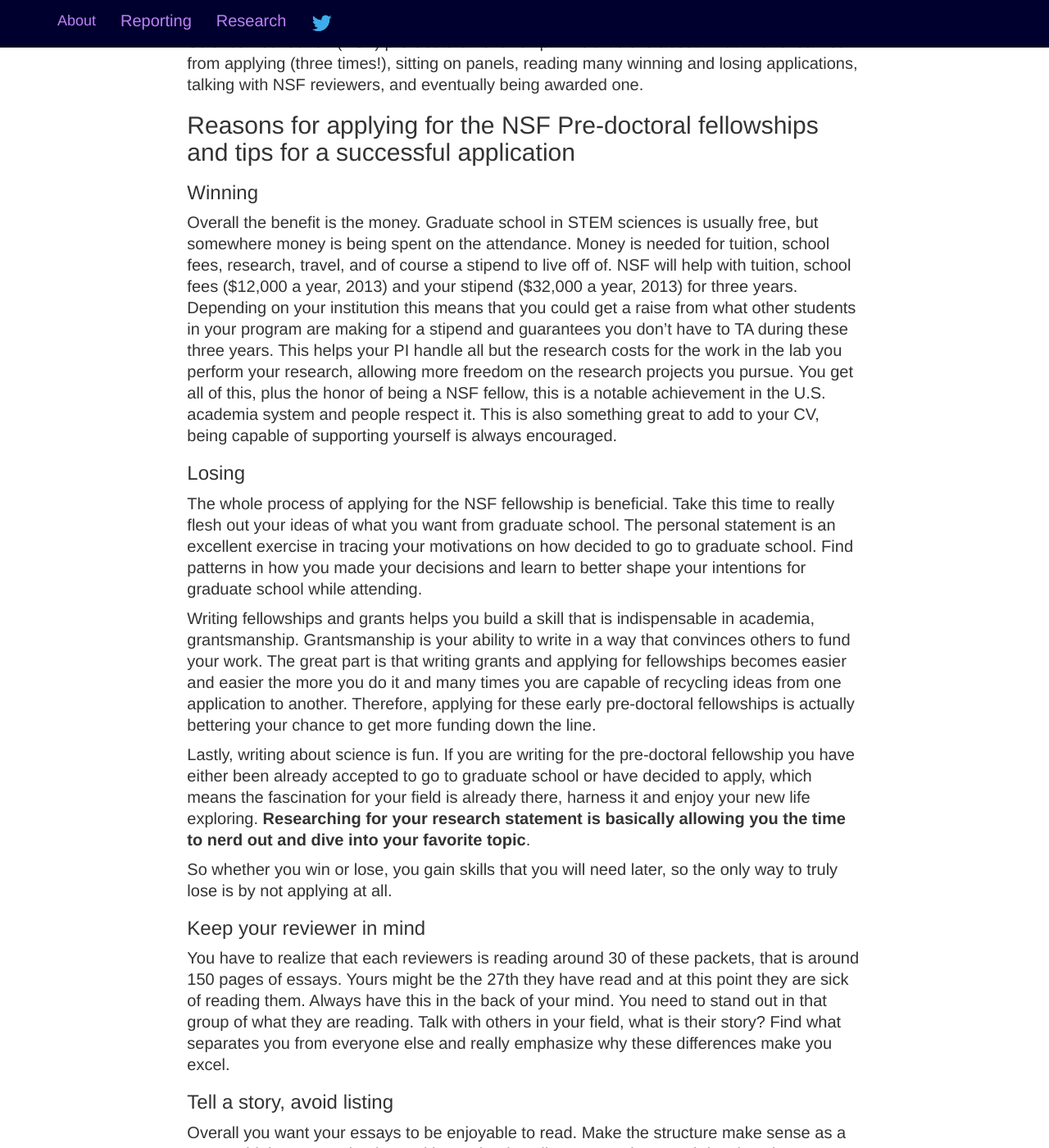
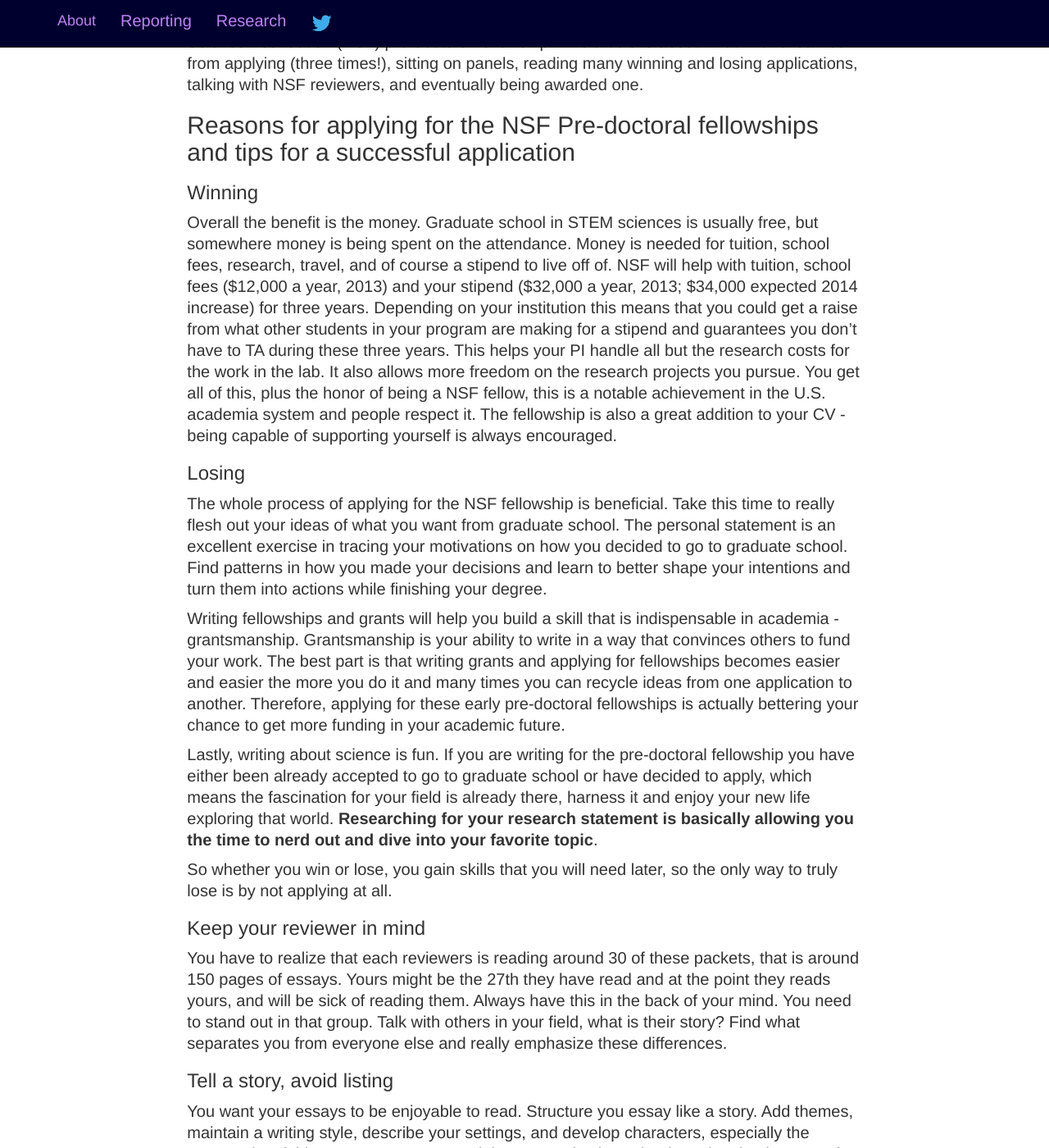
Before and after one commit to iamciera/creports, a Jekyll site: the page built from _posts/2013-10-15-NSF.md, in a window 1280 px wide and 1400 px high, scrolled down 446 px. Shown: the whole window at 82% size. Built offline with Jekyll 4.4.1, drawn with Linux system fonts in a browser that asks for light colours; nearby versions of some CDN libraries; Markdown is read by kramdown in place of the engine named in the settings; comment, search, counter and statistics services are not loaded; some of the changed text lies outside the part shown.

Commit message:
fixed typos and updated NSF post

```diff
--- a/_posts/2013-10-15-NSF.md
+++ b/_posts/2013-10-15-NSF.md
@@ -10,25 +10,25 @@ Around October every year I get asked advice on how to write an application for
 
 ###Winning
 
-Overall the benefit is the money.  Graduate school in STEM sciences is usually free, but somewhere money is being spent on the attendance.  Money is needed for tuition, school fees, research, travel, and of course a stipend to live off of.  NSF will help with tuition, school fees ($12,000 a year, 2013) and your stipend ($32,000 a year, 2013) for three years. Depending on your institution this means that you could get a raise from what other students in your program are making for a stipend and guarantees you don't have to TA during these three years.  This helps your PI handle all but the research costs for the work in the lab you perform your research, allowing more freedom on the research projects you pursue.  You get all of this, plus the honor of being a NSF fellow, this is a notable achievement in the U.S. academia system and people respect it.  This is also something great to add to your CV, being capable of supporting yourself is always encouraged.
+Overall the benefit is the money.  Graduate school in STEM sciences is usually free, but somewhere money is being spent on the attendance.  Money is needed for tuition, school fees, research, travel, and of course a stipend to live off of.  NSF will help with tuition, school fees ($12,000 a year, 2013) and your stipend ($32,000 a year, 2013; $34,000 expected 2014 increase) for three years. Depending on your institution this means that you could get a raise from what other students in your program are making for a stipend and guarantees you don't have to TA during these three years.  This helps your PI handle all but the research costs for the work in the lab.  It also allows more freedom on the research projects you pursue.  You get all of this, plus the honor of being a NSF fellow, this is a notable achievement in the U.S. academia system and people respect it.  The fellowship is also a great addition to your CV - being capable of supporting yourself is always encouraged.
 
 ###Losing
 
-The whole process of applying for the NSF fellowship is beneficial. Take this time to really flesh out your ideas of what you want from graduate school.  The personal statement is an excellent exercise in tracing your motivations on how decided to go to graduate school.  Find patterns in how you made your decisions and learn to better shape your intentions for graduate school while attending.
+The whole process of applying for the NSF fellowship is beneficial. Take this time to really flesh out your ideas of what you want from graduate school.  The personal statement is an excellent exercise in tracing your motivations on how you decided to go to graduate school.  Find patterns in how you made your decisions and learn to better shape your intentions and turn them into actions while finishing your degree.
 
-Writing fellowships and grants helps you build a skill that is indispensable in academia, grantsmanship.  Grantsmanship is your ability to write in a way that convinces others to fund your work.  The great part is that writing grants and applying for fellowships becomes easier and easier the more you do it and many times you are capable of recycling ideas from one application to another.  Therefore, applying for these early pre-doctoral fellowships is actually bettering your chance to get more funding down the line.
+Writing fellowships and grants will help you build a skill that is indispensable in academia - grantsmanship.  Grantsmanship is your ability to write in a way that convinces others to fund your work.  The best part is that writing grants and applying for fellowships becomes easier and easier the more you do it and many times you can recycle ideas from one application to another.  Therefore, applying for these early pre-doctoral fellowships is actually bettering your chance to get more funding in your academic future.
 
-Lastly, writing about science is fun.  If you are writing for the pre-doctoral fellowship you have either been already accepted to go to graduate school or have decided to apply, which means the fascination for your field is already there, harness it and enjoy your new life exploring.  <b>Researching for your research statement is basically allowing you the time to nerd out and dive into your favorite topic</b>.
+Lastly, writing about science is fun.  If you are writing for the pre-doctoral fellowship you have either been already accepted to go to graduate school or have decided to apply, which means the fascination for your field is already there, harness it and enjoy your new life exploring that world.  <b>Researching for your research statement is basically allowing you the time to nerd out and dive into your favorite topic</b>.
 
 So whether you win or lose, you gain skills that you will need later, so the only way to truly lose is by not applying at all.
 
 ###Keep your reviewer in mind
 
-You have to realize that each reviewers is reading around 30 of these packets, that is around 150 pages of essays.  Yours might be the 27th they have read and at this point they are sick of reading them.  Always have this in the back of your mind.  You need to stand out in that group of what they are reading.  Talk with others in your field, what is their story? Find what separates you from everyone else and really emphasize why these differences make you excel.
+You have to realize that each reviewers is reading around 30 of these packets, that is around 150 pages of essays.  Yours might be the 27th they have read and at the point they reads yours, and will be sick of reading them.  Always have this in the back of your mind.  You need to stand out in that group.  Talk with others in your field, what is their story? Find what separates you from everyone else and really emphasize these differences.
 
 ###Tell a story, avoid listing
 
-Overall you want your essays to be enjoyable to read.  Make the structure make sense as a story.  Add themes, maintain a writing style, describe your settings, and develop characters, especially the protagonist of this story, you.  Try to explain your motivations clearly and make them root for you. **Make them like you**.
+You want your essays to be enjoyable to read.  Structure you essay like a story.  Add themes, maintain a writing style, describe your settings, and develop characters, especially the protagonist of this story - you.  Try to explain your motivations clearly and make them root for you. **Make them like you**.
 
 There are two main ways in which you can do this:
 
@@ -66,12 +66,11 @@ You address your interest in this field through your personal statement.  Make s
 
 ###Speak to a general audience
 
-You do not know who will be reviewing your application, so make sure your project is easy to understand to a general scientist. Explain everything and address new terminology immediately upon using the term, even if you explain it later in the paper in more detail.  Often people use scientific jargon to prove intellect, this is actually a problem that persists in every aspect of science, but it never works.  When someone doesn't understand something they become frustrated, this is not a feeling you want to give any audience, let alone someone who is deciding to give you  over $100,000.  I know, they do not give much room to give a whole lot of background, but your ability to convey a complex topic in a short amount of time is a skill that is not only admired in academia but something you will constantly **need** in graduate school.
+You do not know who will be reviewing your application, so make sure your project is easy to understand to a general scientist. Explain everything and address new terminology immediately upon using the term, even if you explain it later in the paper in more detail.  Often people use scientific jargon to prove intellect, this is actually a problem that persists in every aspect of science, but it never works.  When someone doesn't understand something they become frustrated, this is not a feeling you want to give any audience, let alone someone who is deciding to support you with over $100,000.  I know, they do not give much room to give a whole lot of background, but your ability to convey a complex topic in a short amount of time is a skill that is not only admired in academia but something you will constantly **need** in graduate school.
 
 ###Write, show others, and repeat
 
-Most early career scientist are bad at writing, get over it. Many times you may feel super uncomfortable writing an essay about how amazing and special you. Then of course you have to show others?  This can be embarrassing, but again, get over it. The sooner you get over it, the faster and better your writing will be.  So let every one you know read your drafts, even people in your life who are not in biology, especially the people who are outside biology.  These are the people who will let you know if you are being too technical and if you are selling yourself short.
-
+Most early career scientist are bad at writing, get over it. Many times you may feel super uncomfortable writing an essay about how amazing and special you are. Then you have to show others?  This can be embarrassing, but again, get over it. The sooner you get over it, the faster and better your writing will be.  So let every one you know read your drafts, even people in your life who are not in biology, especially the people who are outside biology.  These are the people who will let you know if you are being too technical and if you are selling yourself short.
 
 ##Give yourself plenty of time
 
```
Also changed, not shown: other parts of _posts/2013-10-15-NSF.md (+2 -2 lines).
